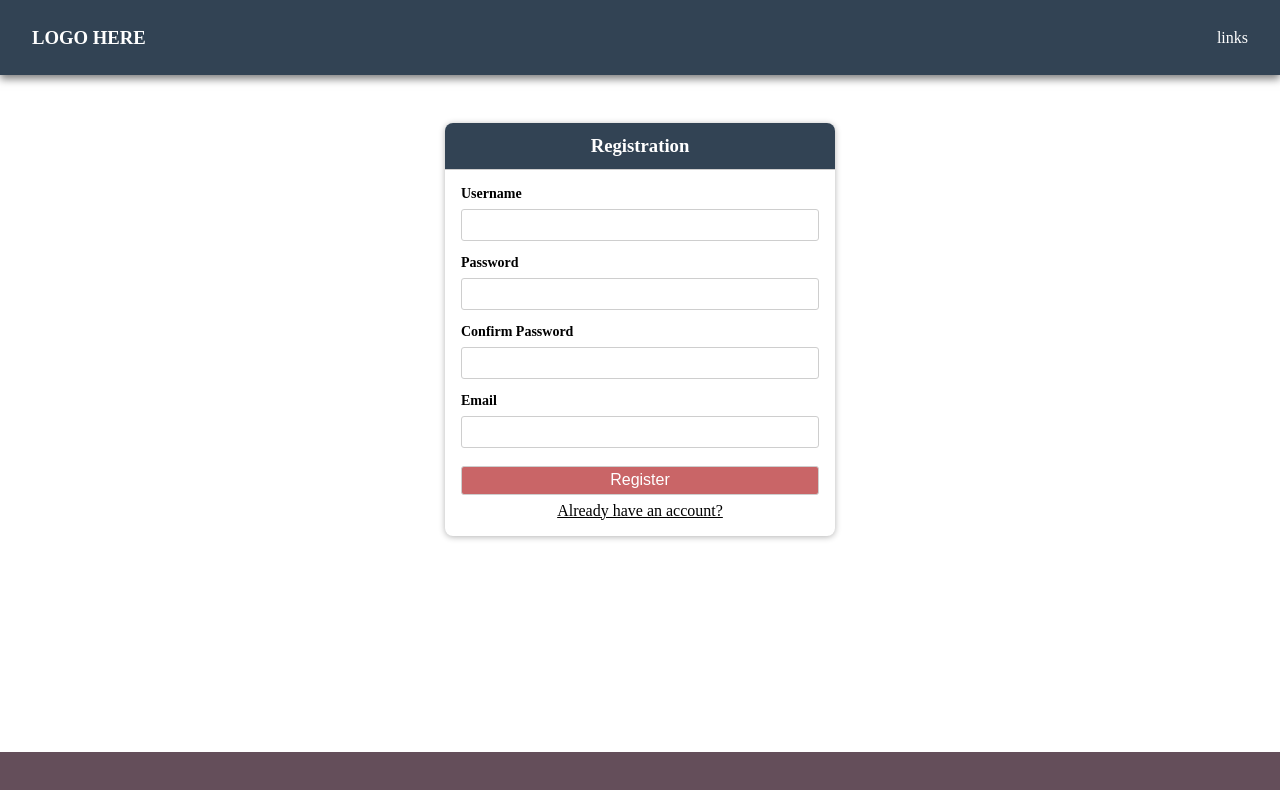
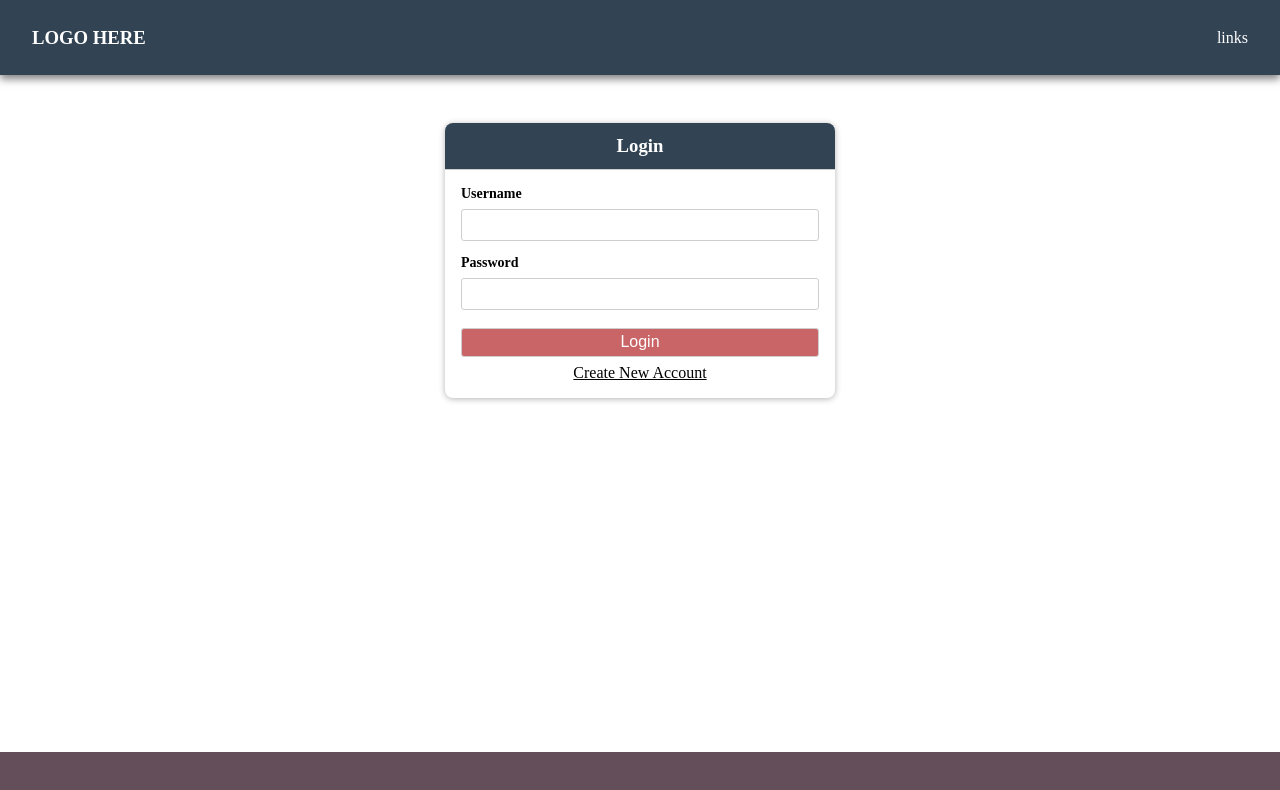
Before and after one commit to eolculnamo2/tournament-app, a React app in the folder client/: page / in a window 1280 px wide. Shown: the top 790 px of the page. Built offline with nearby package versions, Linux system fonts and the light colour scheme.

Commit message:
login styling, add passport init, fix mongodb console warning

```diff
--- a/client/src/components/LoginForm/LoginForm.tsx
+++ b/client/src/components/LoginForm/LoginForm.tsx
@@ -1,25 +1,54 @@
 import React, { useState } from 'react';
-import { ICredentials } from '../../../../constants/interfaces';
+import { ICredentials, ILoginForm } from '../../../../constants/interfaces';
+import { postData } from '../../helpers/api';
 
-function LoginForm(): JSX.Element {
+function LoginForm(props: ILoginForm): JSX.Element {
+  const { goToRegister } = props;
   const [username, setUsername] = useState<string>('');
   const [password, setPassword] = useState<string>('');
 
-  const login = () => {
+  const login = async () => {
     const loginPayload: ICredentials = {
       username,
       password,
     };
+
+    const data = await postData(
+      '/authenticate/login',
+      JSON.stringify(loginPayload)
+    );
+
+    console.log(data);
   };
 
   return (
-    <div>
-      <h3>Login</h3>
-      <div>Username</div>
-      <input onChange={e => setUsername(e.target.value)} type="text" />
-      <div>Password</div>
-      <input onChange={e => setPassword(e.target.value)} type="text" />
-      <button>Login</button>
+    <div className="RegistrationForm">
+      <div className="RegistrationForm__head">
+        <h3 className="RegistrationForm__heading">Login</h3>
+      </div>
+      <div className="RegistrationForm__body">
+        <div className="RegistrationForm__label">Username</div>
+        <input
+          className="RegistrationForm__input"
+          onChange={e => setUsername(e.target.value)}
+          type="text"
+        />
+        <div className="RegistrationForm__label">Password</div>
+        <input
+          className="RegistrationForm__input"
+          onChange={e => setPassword(e.target.value)}
+          type="password"
+        />
+        <button className="RegistrationForm__btn" onClick={login}>
+          Login
+        </button>
+        <p
+          className="RegistrationForm__already-have"
+          onClick={() => goToRegister(false)}
+        >
+          Create New Account
+        </p>
+      </div>
     </div>
   );
 }
--- a/client/src/pages/Home.tsx
+++ b/client/src/pages/Home.tsx
@@ -3,12 +3,12 @@ import { RegistrationForm, LoginForm } from '../components';
 import '../scss/pages/home.scss';
 
 function Home(): JSX.Element {
-  const [showLogin, setShowLogin] = useState<boolean>(false);
+  const [showLogin, setShowLogin] = useState<boolean>(true);
 
   return (
     <div className="Home">
       {!showLogin && <RegistrationForm goToLogin={setShowLogin} />}
-      {showLogin && <LoginForm />}
+      {showLogin && <LoginForm goToRegister={setShowLogin} />}
     </div>
   );
 }
```
